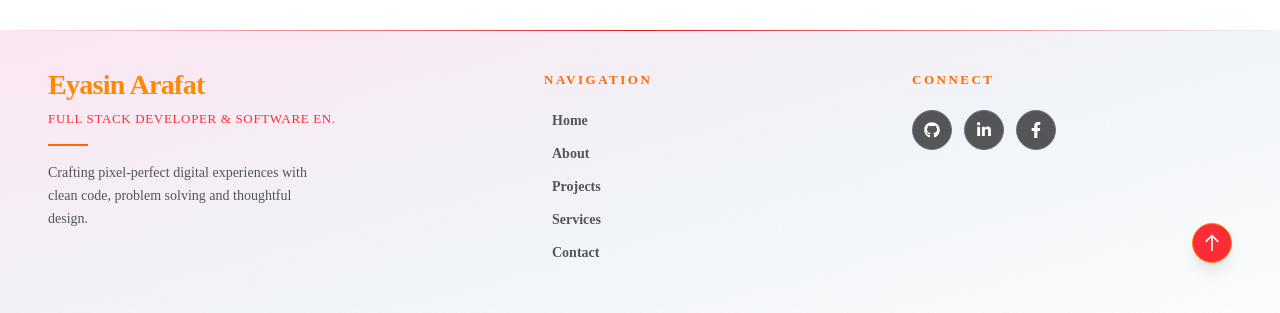
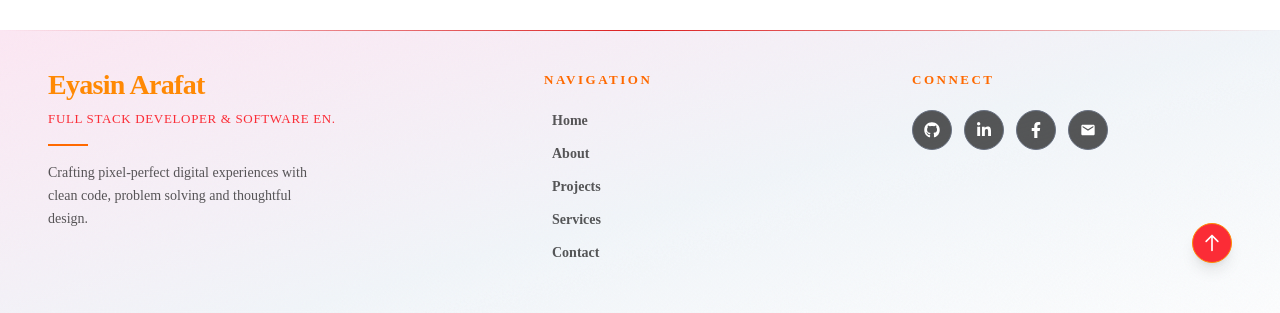
Before and after one commit to eyasinarafat3485-gif/my-next-js-portfolio, a Next.js app: page /components/Experience in a window 1280 px wide. Shown: the part 968-1281 px from the top of the page. Built offline with nearby package versions, Linux system fonts and the light colour scheme.

Commit message:
footer social links modify

```diff
--- a/src/app/components/shared/Footer.jsx
+++ b/src/app/components/shared/Footer.jsx
@@ -2,7 +2,7 @@
 
 import React from 'react';
 import { FaFacebookF, FaGithub, FaLinkedinIn } from 'react-icons/fa';
-// import { MdEmail } from 'react-icons/md';
+import { MdEmail } from 'react-icons/md';
 
 const Footer = () => {
   const scrollToTop = () => {
@@ -62,7 +62,7 @@ const Footer = () => {
           </div>
 
           {/* Social Section */}
-          <div className="relative">
+          {/* <div className="relative">
             <h3 className="text-[13px] tracking-[2.5px] uppercase text-orange-500 font-semibold mb-5">
               Connect
             </h3>
@@ -71,7 +71,7 @@ const Footer = () => {
                 { icon: <FaGithub />, label: 'GitHub', link: 'https://github.com/eyasinarafat3485-gif' },
                 { icon: <FaLinkedinIn />, label: 'LinkedIn', link: 'https://www.linkedin.com/in/md-eyasin-arafat-webdev' },
                 { icon: <FaFacebookF />, label: 'Facebook', link: 'https://www.facebook.com/eyasinarafatwebdev12' },
-                // { icon: <MdEmail />, label: 'Email', link: 'eyasinwebdev@gmail.com' }
+                { icon: <MdEmail />, label: 'Email', link: 'eyasinwebdev@gmail.com' }
               ].map((social, i) => (
                 <a
                   key={i}
@@ -93,7 +93,7 @@ const Footer = () => {
             </div>
 
             {/* --- UP ARROW BUTTON --- */}
-            <button
+            {/* <button
               onClick={scrollToTop}
               className="absolute -right-4 bottom-0 md:right-0 w-10 h-10 rounded-full border border-orange-400 flex items-center justify-center font-bold text-white hover:text-orange-500 hover:border-[#dc1c1c] bg-red-500 hover:bg-white transition-all duration-300 group shadow-lg"
               aria-label="Scroll to top"
@@ -108,7 +108,51 @@ const Footer = () => {
                 <path strokeLinecap="round" strokeLinejoin="round" strokeWidth={2} d="M5 10l7-7m0 0l7 7m-7-7v18" />
               </svg>
             </button>
-          </div>
+          </div> */}
+
+
+          {/* Social Section */}
+<div className="relative">
+  <h3 className="text-[13px] tracking-[2.5px] uppercase text-orange-500 font-semibold mb-5">
+    Connect
+  </h3>
+  <div className="flex gap-3">
+    {[
+      { icon: <FaGithub />, label: 'GitHub', link: 'https://github.com/eyasinarafat3485-gif' },
+      { icon: <FaLinkedinIn />, label: 'LinkedIn', link: 'https://www.linkedin.com/in/md-eyasin-arafat-webdev' },
+      { icon: <FaFacebookF />, label: 'Facebook', link: 'https://www.facebook.com/eyasinarafatwebdev12' },
+      { icon: <MdEmail />, label: 'Email', link: 'https://mail.google.com/mail/?view=cm&fs=1&to=eyasinwebdev@gmail.com' }
+    ].map((social, i) => (
+      <a
+        key={i}
+        href={social.link}
+        target="_blank"
+        rel="noopener noreferrer"
+        title={social.label}
+        className="w-[40px] h-[40px] border rounded-full flex items-center justify-center text-white text-[16px] transition-all duration-300 hover:scale-110 cursor-pointer hover:text-black border-gray-500 dark:text-black bg-black/65 hover-3d hover:bg-white dark:bg-white/65"
+      >
+        {social.icon}
+      </a>
+    ))}
+  </div>
+
+  {/* --- UP ARROW BUTTON --- */}
+  <button
+    onClick={scrollToTop}
+    className="absolute -right-4 bottom-0 md:right-0 w-10 h-10 rounded-full border border-orange-400 flex items-center justify-center font-bold text-white hover:text-orange-500 hover:border-[#dc1c1c] bg-red-500 hover:bg-white transition-all duration-300 group shadow-lg"
+    aria-label="Scroll to top"
+  >
+    <svg
+      xmlns="http://www.w3.org/2000/svg"
+      className="h-5 w-5 transition-transform duration-300 group-hover:-translate-y-1"
+      fill="none"
+      viewBox="0 0 24 24"
+      stroke="currentColor"
+    >
+      <path strokeLinecap="round" strokeLinejoin="round" strokeWidth={2} d="M5 10l7-7m0 0l7 7m-7-7v18" />
+    </svg>
+  </button>
+</div>
         </div>
 
         {/* Footer Bottom */}
```
